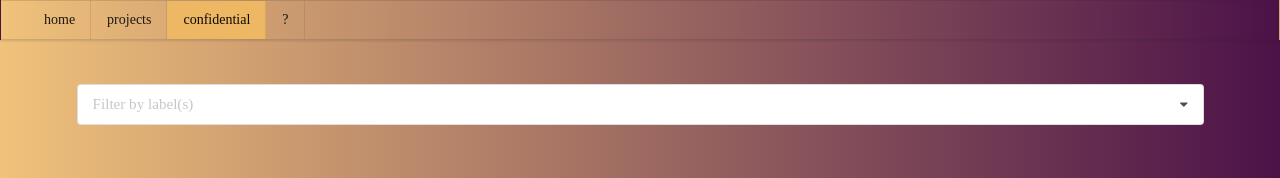
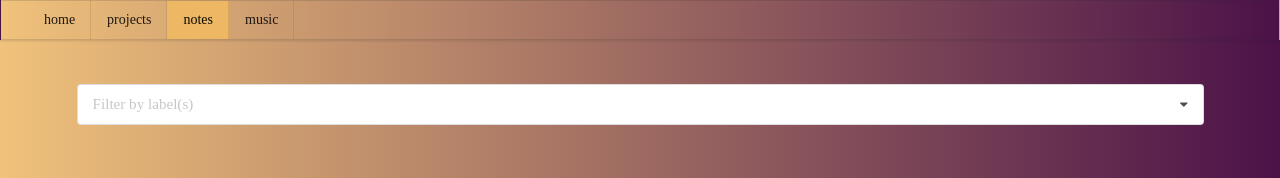
Before and after one commit to trolit/jekyll-portfolio, a Jekyll site: the page built from essays/index.html, in a window 1280 px wide. Shown: the top 178 px of the page. Built offline with Jekyll 4.4.1, drawn with Linux system fonts in a browser that asks for light colours; nearby versions of some CDN libraries; some web fonts are replaced.

Commit message:
Minor changes

```diff
--- a/_includes/menubar.html
+++ b/_includes/menubar.html
@@ -19,9 +19,9 @@
 
     {% if num_essays > 0 %}
     <a href="{{ site.baseurl }}/essays"
-      class="{% if include.active == 'essays' %} active {% endif %} item">confidential</a>
+      class="{% if include.active == 'essays' %} active {% endif %} item">notes</a>
     {% endif %}
 
-    <a href="{{ site.baseurl }}/music" class="{% if include.active == 'music' %} active {% endif %} item">?</a>
+    <a href="{{ site.baseurl }}/music" class="{% if include.active == 'music' %} active {% endif %} item">music</a>
   </nav>
 </div>
--- a/_includes/project-card-1a.html
+++ b/_includes/project-card-1a.html
@@ -10,7 +10,8 @@
     </div>
     {% endif %}
 
-    <span class="card-header font-spartan">{{ include.page.title }}
+    <span class="card-header font-spartan">
+      {{ include.page.title }}
       {% if include.page.language %}
       <div class="ui light small top attached label background-secondary-gradient">{{ include.page.language }}</div>
       {% endif %}
--- a/_includes/song-card.html
+++ b/_includes/song-card.html
@@ -1,6 +1,3 @@
-<!-- Used by theme-projects-builtin-1a, entire card is the link. -->
-
-
 <div class="grey card">
   <div class="content">
     <span class="header font-balooChettan2">{{ include.page.author }}
--- a/_includes/theme-essays-builtin-1a.html
+++ b/_includes/theme-essays-builtin-1a.html
@@ -1,4 +1,4 @@
-<div style="padding-top: 20px" class="ui container ">
+<div style="padding-top: 20px" class="ui container mb-5">
 
   <!-- Label picker -->
   <div class="" style="margin-bottom: 5%;">
--- a/_includes/theme-home-builtin-2.html
+++ b/_includes/theme-home-builtin-2.html
@@ -56,7 +56,7 @@
           <div class="column">
             <div class="ui icon header font-balooChettan2 jiggle-anim">
               <span id="essaysIcon" class="iconify icon" data-icon="clarity:blocks-group-solid"></span>
-              confidential
+              notes
             </div>
 
             <div class="mb-5">
```
